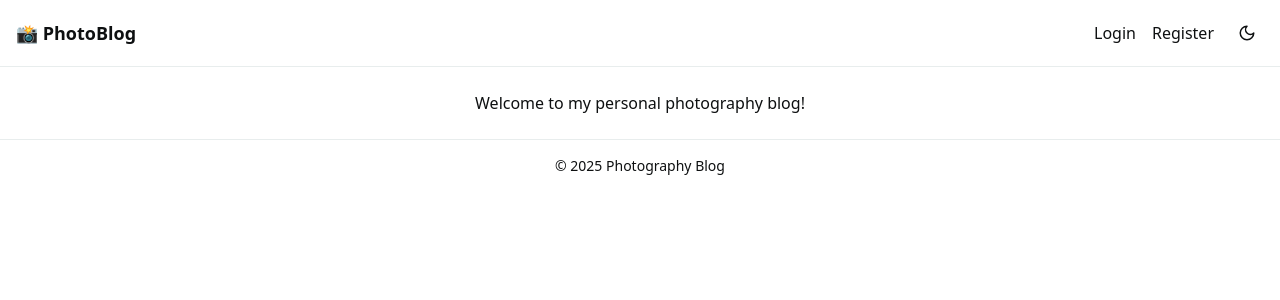
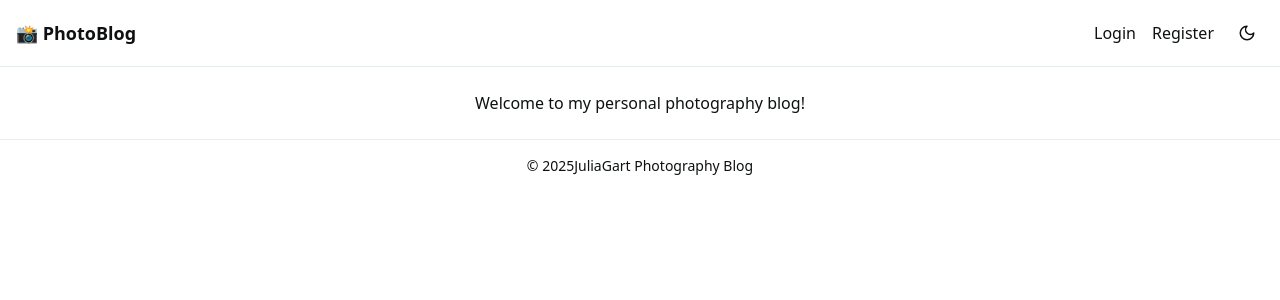
Before and after one commit to anarbabashov/juliagart, a Next.js app: page / in a window 1280 px wide. Shown: the top 300 px of the page. Built offline with nearby package versions, Linux system fonts and the light colour scheme.

Commit message:
feat: updated readme file

```diff
--- a/src/components/Footer.tsx
+++ b/src/components/Footer.tsx
@@ -1,7 +1,7 @@
 export default function Footer() {
   return (
     <footer className="text-center text-sm py-4 border-t">
-      &copy; {new Date().getFullYear()} Photography Blog
+      &copy; {new Date().getFullYear()}JuliaGart Photography Blog
     </footer>
   )
 }
```
Also changed, not shown: 1 other file (tests, documents, lock files or other folders).
